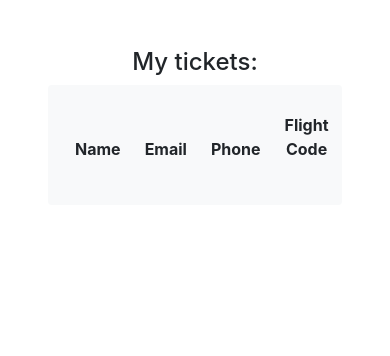
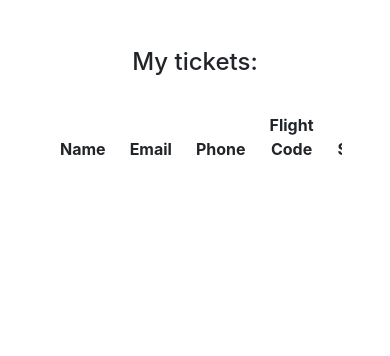
Before and after one commit to sammito1/airline, a Flask app: page /my_flights in a window 390 px wide. Shown: the part 64-420 px from the top of the page. Run offline with Flask 2, Linux system fonts and the light colour scheme; the visitor is signed in with stand-in values (Sample User, id 1); data that the repository does not hold is empty; some libraries are stand-ins or nearby versions.

```diff
--- a/templates/my_flights.html
+++ b/templates/my_flights.html
@@ -8,7 +8,7 @@
 <div class="container">
   <h4> My tickets: </h4>
 </div>
-<div class="table-responsive-lg container-lg bg-light rounded py-3">
+<div class="table-responsive-lg py-3">
   <table class="table table-hover table-borderless">
     <thead>
       <tr>
```
